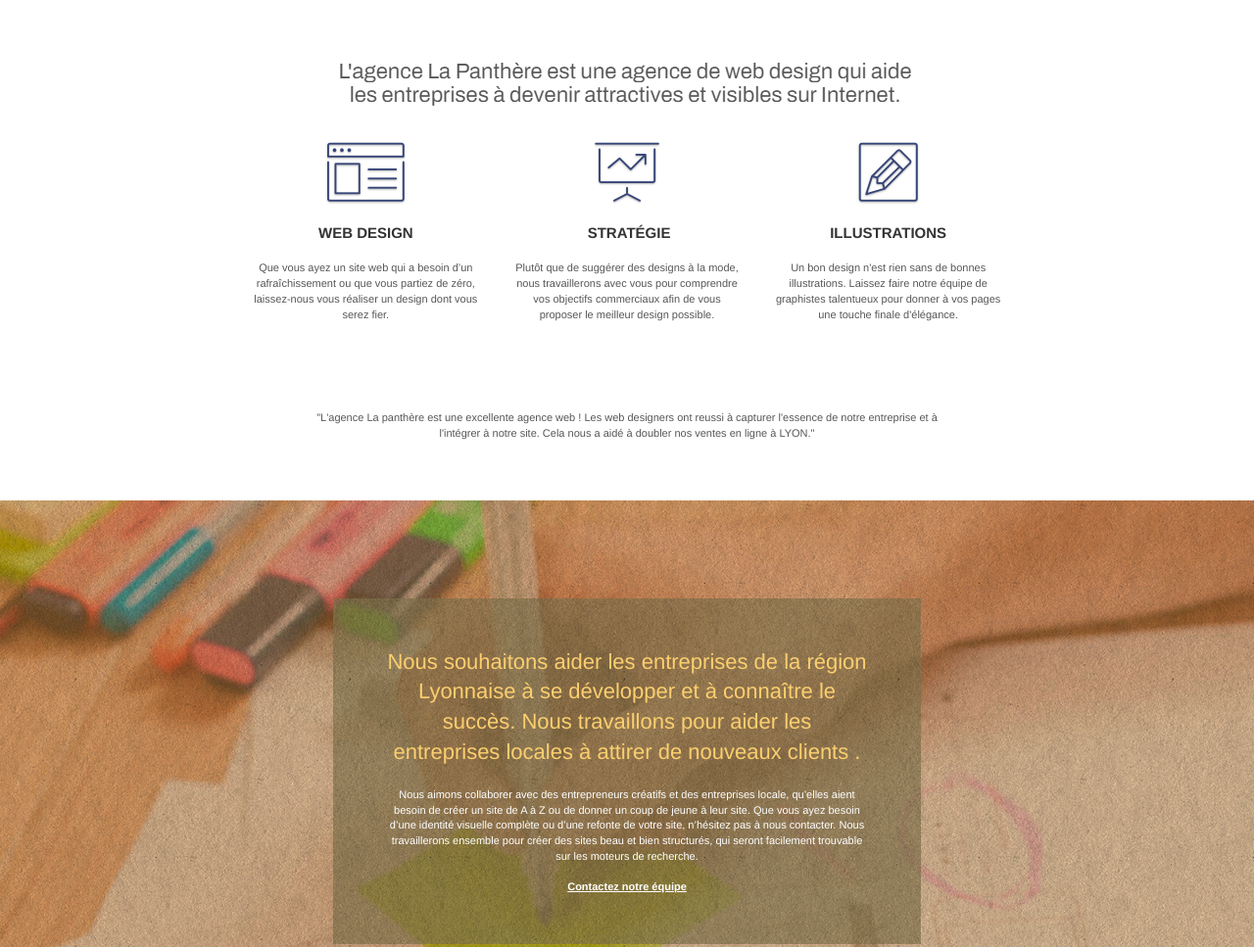
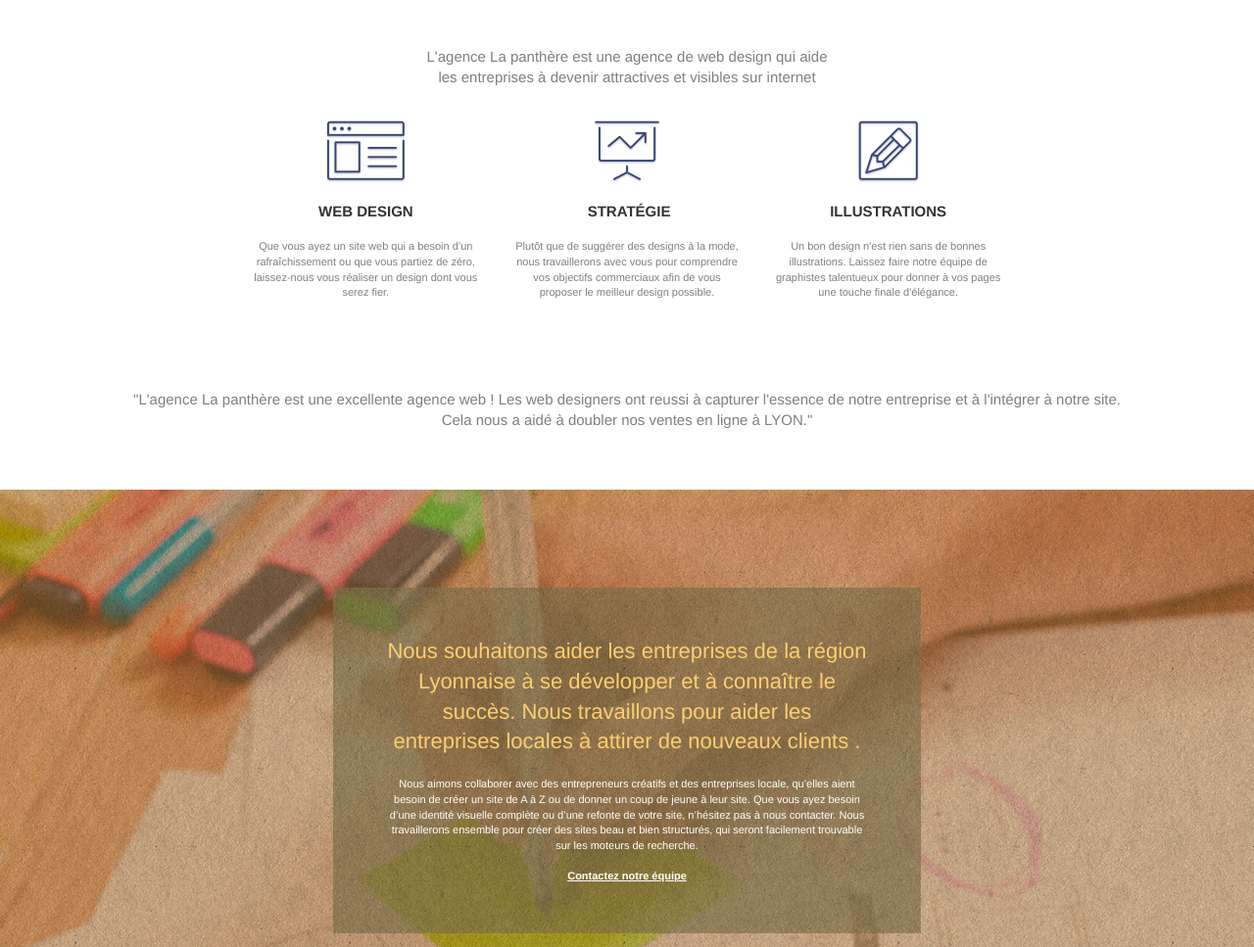
Before and after one commit to Rossfly/P4Panthere, a plain HTML site: page panthere_apres/index.html in a window 1280 px wide. Shown: the part 535-1502 px from the top of the page at 98% size. Drawn offline with Linux system fonts and the light colour scheme.

Commit message:
rectifications

```diff
--- a/panthere_apres/index.html
+++ b/panthere_apres/index.html
@@ -70,8 +70,8 @@
 <div class="bloc bgc-white l-bloc" id="bloc-2-services">
 	<div class="container bloc-md">
 		<div class="row">
-			<div class="col-sm-12 text-center">
-				<img alt="agence web, agence web paris, web design paris, stratégie web" src="img/title.png" />
+			<div class="titre-page-texte">
+				<p>L'agence La panthère est une agence de web design qui aide </br>les entreprises à devenir attractives et visibles sur internet</p>
 			</div>
 		</div>
 		<div class="row voffset-lg med-width-whitespace">
@@ -110,7 +110,7 @@
 			</div>
 		</div>
 		<div class="row voffset-lg voffset">
-			<div class="col-xs-12 col-md-8 col-md-offset-2 text-center">
+			<div class="text-central">
 <p>"L'agence La panthère est une excellente agence web ! Les web designers ont reussi à capturer l'essence de notre entreprise et à l'intégrer à notre site. Cela nous a aidé à doubler nos ventes en ligne à LYON."</p>
 
 			</div>
@@ -155,7 +155,7 @@
 				</p>
 			</div>
 			<div class="col-sm-6">
-				<a href="#" data-lightbox="img/2.jpg" data-gallery-id="gallery-1" data-caption="Création d'un site web pour photographes" data-frame="snapshot-lb"><img src="img/fille_photographe.jpg" class="img-responsive portfolio-thumb" alt="Fille qui prend une photo" /></a>
+				<a href="#" data-lightbox="img/fille_photographe.jpg" data-gallery-id="gallery-1" data-caption="Création d'un site web pour photographes" data-frame="snapshot-lb"><img src="img/fille_photographe.jpg" class="img-responsive portfolio-thumb" alt="Fille qui prend une photo" /></a>
 				<h3 class="mg-md text-center">
 					Création d'un site web pour photographes
 				</h3>
--- a/panthere_apres/style.css
+++ b/panthere_apres/style.css
@@ -38,10 +38,27 @@ text-align: center;
     text-align: center;
     }
 
+
+.texte-basdepage-blanc p {
+        font-size: 15px;
+        text-align: center;
+        color: rgb(255, 255, 255);
+}
+
 .form-contact p {
 margin-top: 20px;
     font-size: 15px;
 }
+
+.titre-page-texte p {
+    font-size: 15px;
+    text-align: center;
+    }
+
+    .text-central p {
+        font-size: 15px;
+        text-align: center;
+        }
 
 .bloc {
     width: 100%;
@@ -666,7 +683,6 @@ h3,
 h4,
 h5,
 h6,
-p,
 label,
 .btn,
 a {
```
Also changed, not shown: panthere_apres/contact.html (+1 -1 lines).
